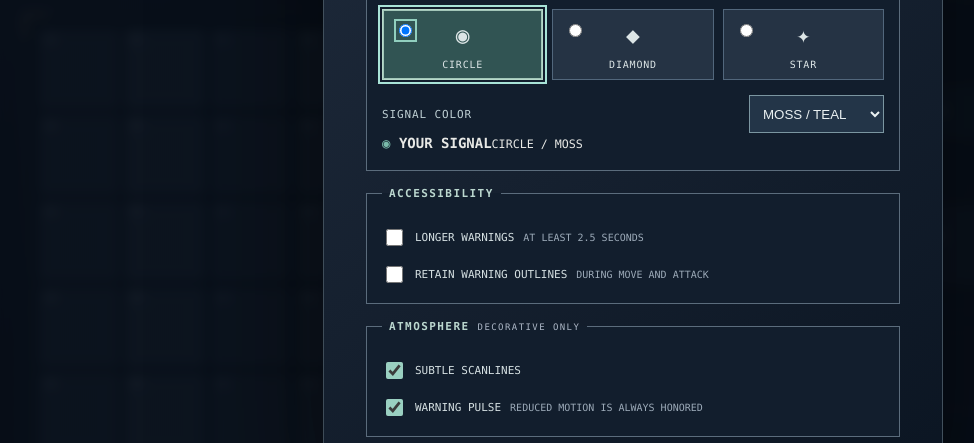
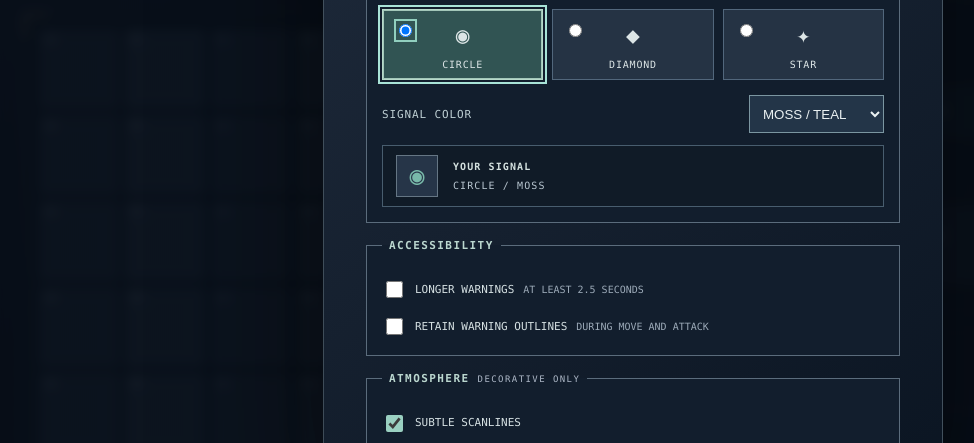
Before and after one commit to arbiesantinocastillo90-hub/RE-do-start-call, a plain HTML site: page web/index.html in a window 1280 px wide. Shown: the part 290-733 px from the top of the page, without its empty margins (7-981 px from the left). Drawn offline with Linux system fonts and the light colour scheme.

Commit message:
Agent C: style live pregame cosmetic preview in liminal palette

```diff
--- a/web/style.css
+++ b/web/style.css
@@ -105,3 +105,8 @@
   .scanlines{display:none}
   button,.cell{transition:none!important}
 }
+
+.avatar-preview{display:flex;align-items:center;gap:15px;padding:9px 13px;margin-top:12px;background:#101b27;border:1px solid #485d6e}
+.avatar-preview-glyph{display:grid;place-items:center;width:42px;height:42px;border:1px solid #657684;background:#263548;font-size:25px;color:#79baaa}
+.avatar-preview strong,.avatar-preview small{display:block;font-size:10px;letter-spacing:.11em;color:#d4e1df}
+.avatar-preview small{margin-top:3px;color:#b9c7d1}
```
